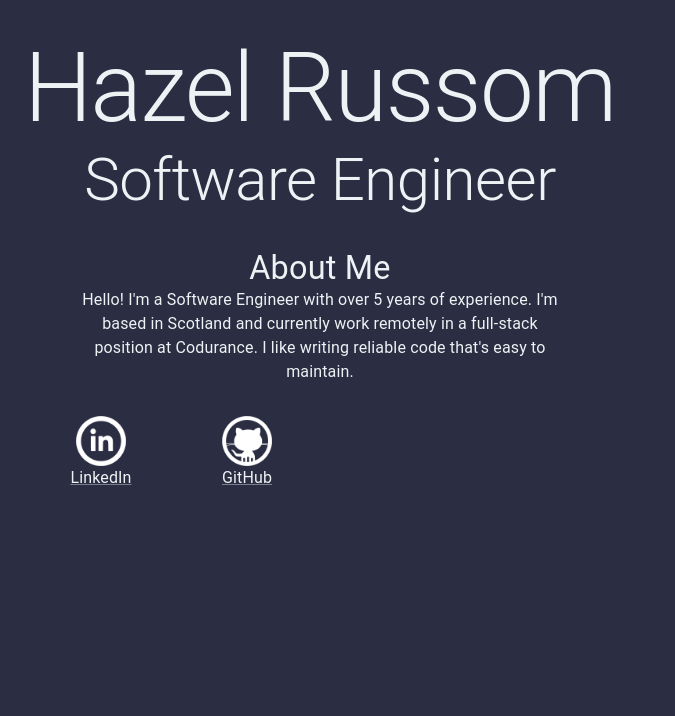
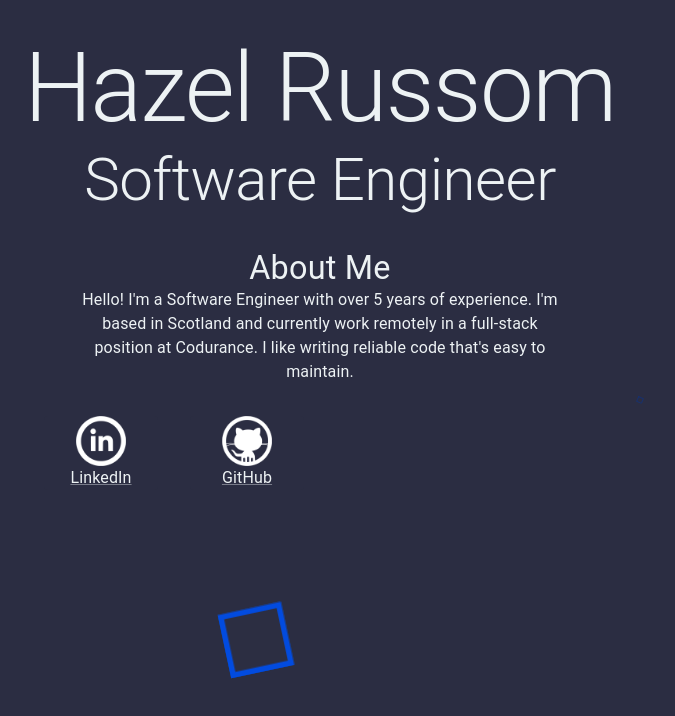
Before and after one commit to HazelRussom/hazelrussom.github.io, a React (Create React App) app: page / in a window 1280 px wide. Shown: the top 716 px of the page, without its empty margins (320-995 px from the left). Built offline with nearby package versions, Linux system fonts and the light colour scheme.

Commit message:
First pass on CSS backgrounds

```diff
--- a/src/App.jsx
+++ b/src/App.jsx
@@ -7,10 +7,17 @@ import { Suspense } from 'react';
 function App() {
   return (
     <Suspense fallback="...is loading">
-    <Container>
-      <Header/>
-      <LandingPage/>
-    </Container></Suspense>
+      <Container>
+        <Header/>
+        <LandingPage/>
+        <div class="cube"></div>
+        <div class="cube"></div>
+        <div class="cube"></div>
+        <div class="cube"></div>
+        <div class="cube"></div>
+        <div class="cube"></div>
+    </Container>
+  </Suspense>
   );
 }
 
--- a/src/index.css
+++ b/src/index.css
@@ -1,3 +1,65 @@
 * {
   background-color: #2b2d42;
 }
+
+.cube {
+  position: absolute;
+  top: 80vh;
+  left: 45vw;
+  width: 10px;
+  height: 10px;
+  border: solid 1px #003298;
+  transform-origin: top left;
+  transform: scale(0) rotate(0deg) translate(-50%, -50%);
+  -webkit-animation: cube 12s ease-in forwards infinite;
+  animation: cube 12s ease-in forwards infinite;
+}
+.cube:nth-child(2n) {
+  border-color: #0051f4;
+}
+.cube:nth-child(2) {
+  -webkit-animation-delay: 2s;
+  animation-delay: 2s;
+  left: 25vw;
+  top: 40vh;
+}
+.cube:nth-child(3) {
+  -webkit-animation-delay: 4s;
+  animation-delay: 4s;
+  left: 75vw;
+  top: 50vh;
+}
+.cube:nth-child(4) {
+  -webkit-animation-delay: 6s;
+  animation-delay: 6s;
+  left: 90vw;
+  top: 10vh;
+}
+.cube:nth-child(5) {
+  -webkit-animation-delay: 8s;
+  animation-delay: 8s;
+  left: 10vw;
+  top: 85vh;
+}
+
+@-webkit-keyframes cube {
+  from {
+    transform: scale(0) rotate(0deg) translate(-50%, -50%);
+    opacity: 1;
+  }
+  to {
+    transform: scale(20) rotate(960deg) translate(-50%, -50%);
+    opacity: 0;
+  }
+}
+
+@keyframes cube {
+  from {
+    transform: scale(0) rotate(0deg) translate(-50%, -50%);
+    opacity: 1;
+  }
+  to {
+    transform: scale(20) rotate(960deg) translate(-50%, -50%);
+    opacity: 0;
+  }
+}
```
